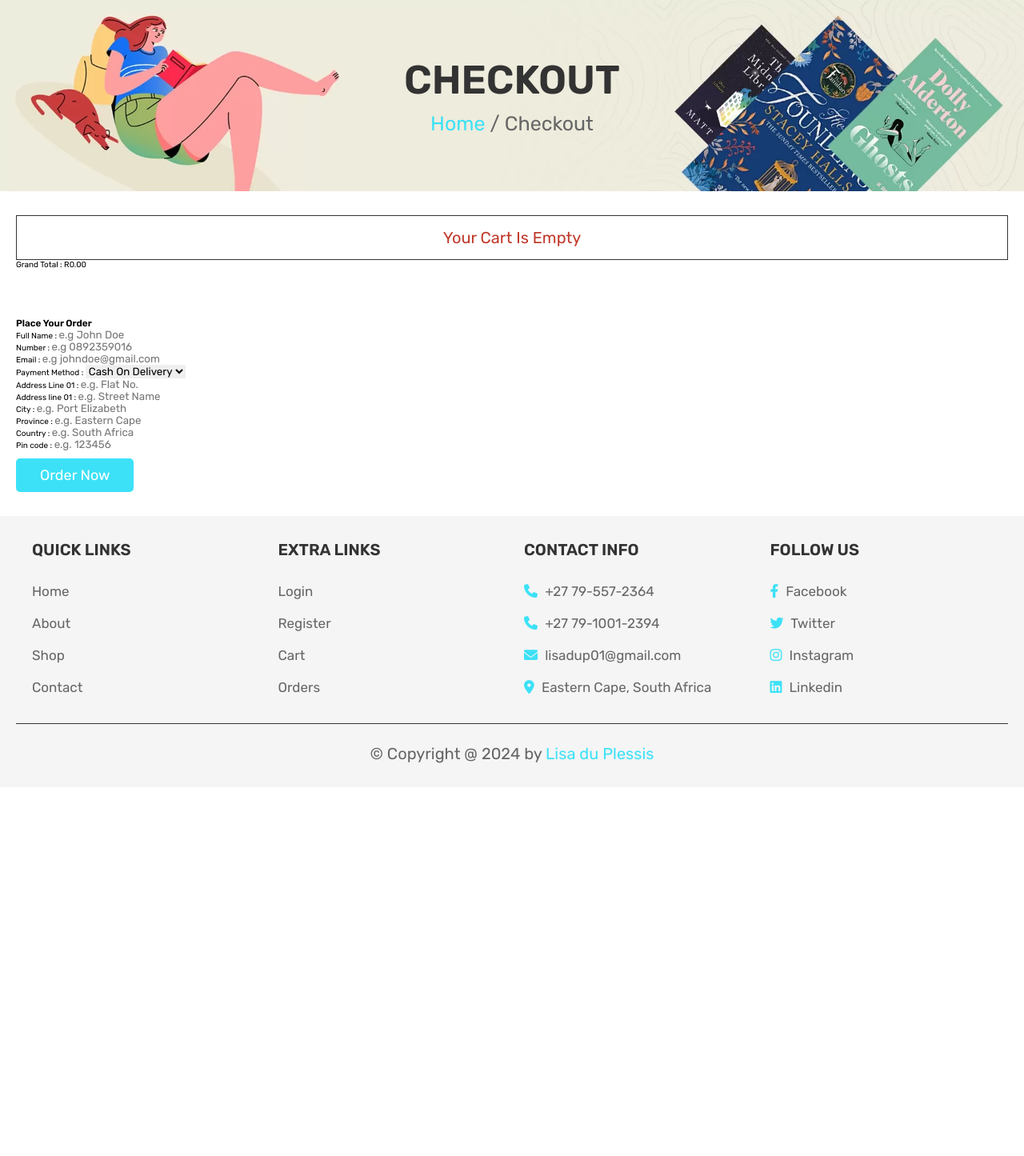
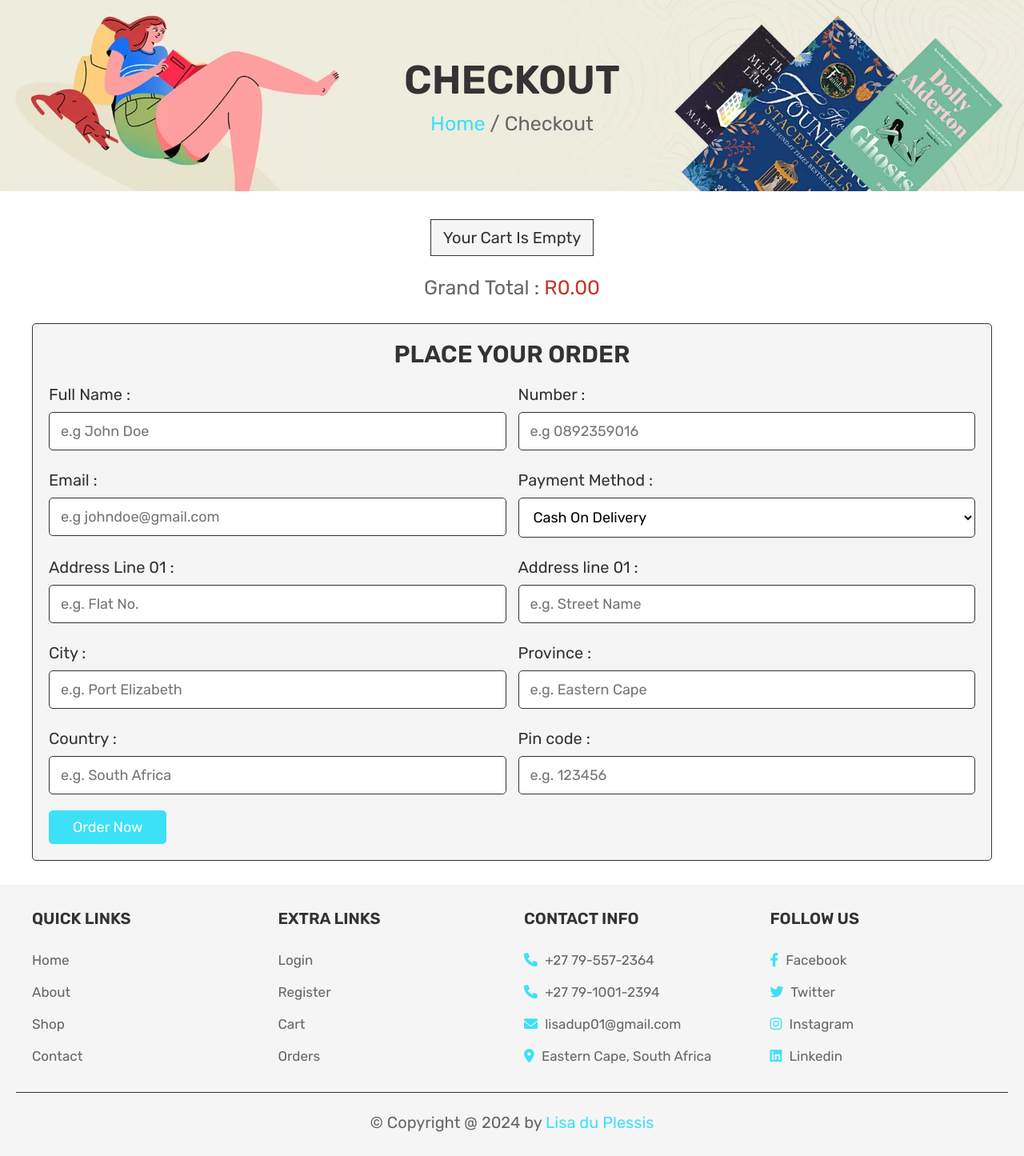
Before and after one commit to Lisadup/OnlineBookStore, a PHP site: page /checkout.php in a window 1280 px wide. Shown: the part 135-1580 px from the top of the page at 80% size. Before the commit the page ends 1089 px from the top, so only its background shows below. Run offline with PHP 8.4, Linux system fonts and the light colour scheme; the visitor is signed in with stand-in values (Sample User, id 1); data that the repository does not hold is empty.

Commit message:
Added styling for checkout page

```diff
--- a/style.css
+++ b/style.css
@@ -678,6 +678,113 @@ section{
    user-select: none;
 }
 
+.display-order{
+   max-width: 1200px;
+   margin: 0 auto;
+   text-align: center;
+   padding-bottom: 0;
+}
+
+.display-order p{
+   background-color: var(--light-bg);
+   color:var(--black);
+   font-size: 2rem;
+   padding:1rem 1.5rem;
+   border:var(--border);
+   display: inline-block;
+   margin:.5rem;
+}
+
+.display-order p span{
+   color:var(--red);
+}
+
+.display-order .grand-total{
+   margin-top: 2rem;
+   font-size: 2.5rem;
+   color:var(--light-color);
+}
+
+.display-order .grand-total span{
+   color:var(--red);
+}
+
+.checkout form{
+   max-width: 1200px;
+   padding:2rem;
+   margin:0 auto;
+   border:var(--border);
+   background-color: var(--light-bg);
+   border-radius: .5rem;
+}
+
+.checkout form h3{
+   text-align: center;
+   margin-bottom: 2rem;
+   color:var(--black);
+   text-transform: uppercase;
+   font-size: 3rem;
+}
+
+.checkout form .flex{
+   display: flex;
+   flex-wrap: wrap;
+   gap:1.5rem;
+}
+
+.checkout form .flex .inputBox{
+   flex:1 1 40rem;
+}
+
+.checkout form .flex span{
+   font-size: 2rem;
+   color:var(--black);
+}
+
+.checkout form .flex select,
+.checkout form .flex input{
+   border:var(--border);
+   width: 100%;
+   border-radius: .5rem;
+   width: 100%;
+   background-color: var(--white);
+   padding:1.2rem 1.4rem;
+   font-size: 1.8rem;
+   margin:1rem 0;
+}
+
+.placed-orders .box-container{
+   max-width: 1200px;
+   margin:0 auto;
+   display:flex;
+   flex-wrap: wrap;
+   align-items: center;
+   gap:1.5rem;
+}
+
+.placed-orders .box-container .empty{
+   flex:1;
+}
+
+.placed-orders .box-container .box{
+   flex:1 1 40rem;
+   border-radius: .5rem;
+   padding:2rem;
+   border:var(--border);
+   background-color: var(--light-bg);
+   padding:1rem 2rem;
+}
+
+.placed-orders .box-container .box p{
+   padding:1rem 0;
+   font-size: 2rem;
+   color:var(--light-color);
+}
+
+.placed-orders .box-container .box p span{
+   color:var(--purple);
+}
+
 
 
 
```
